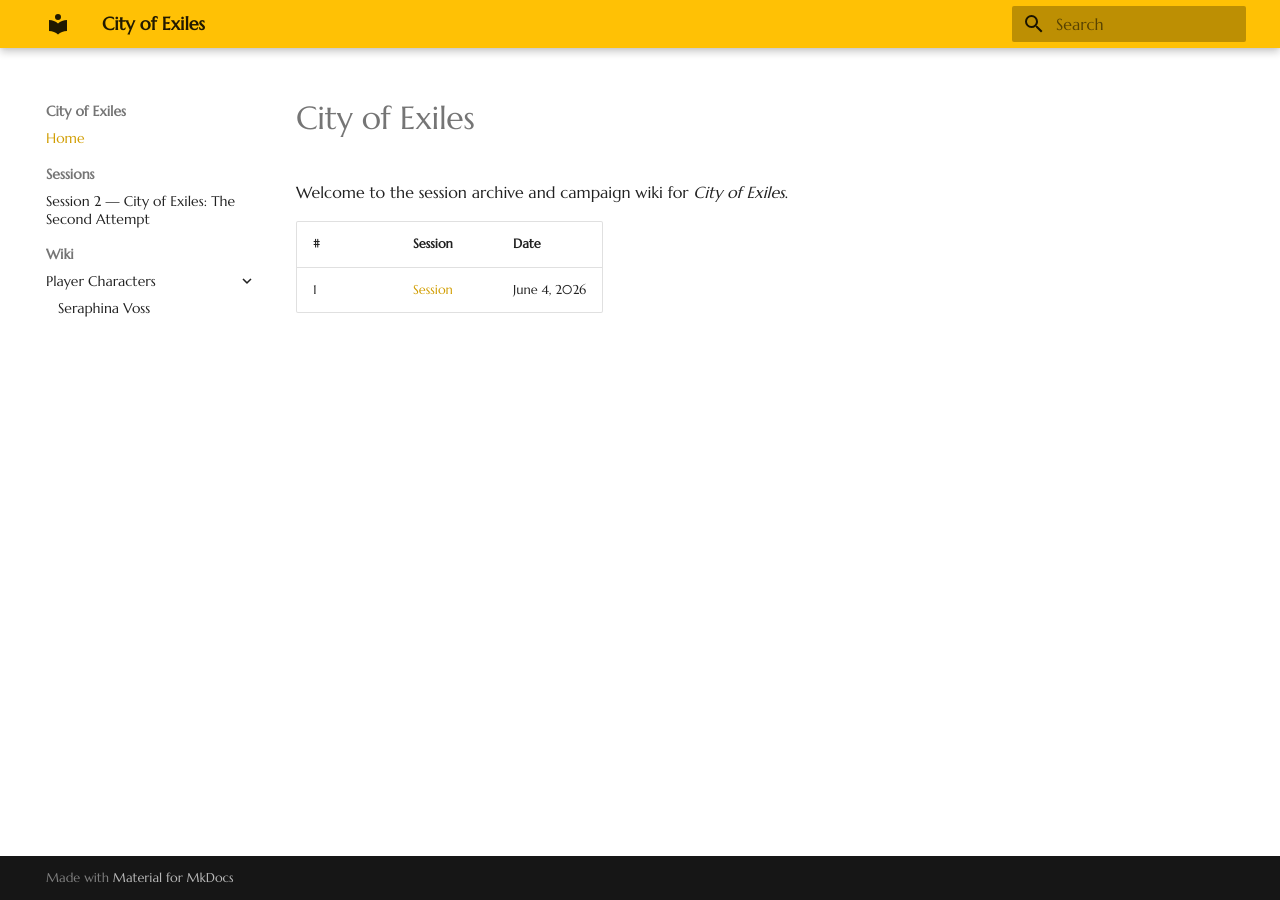
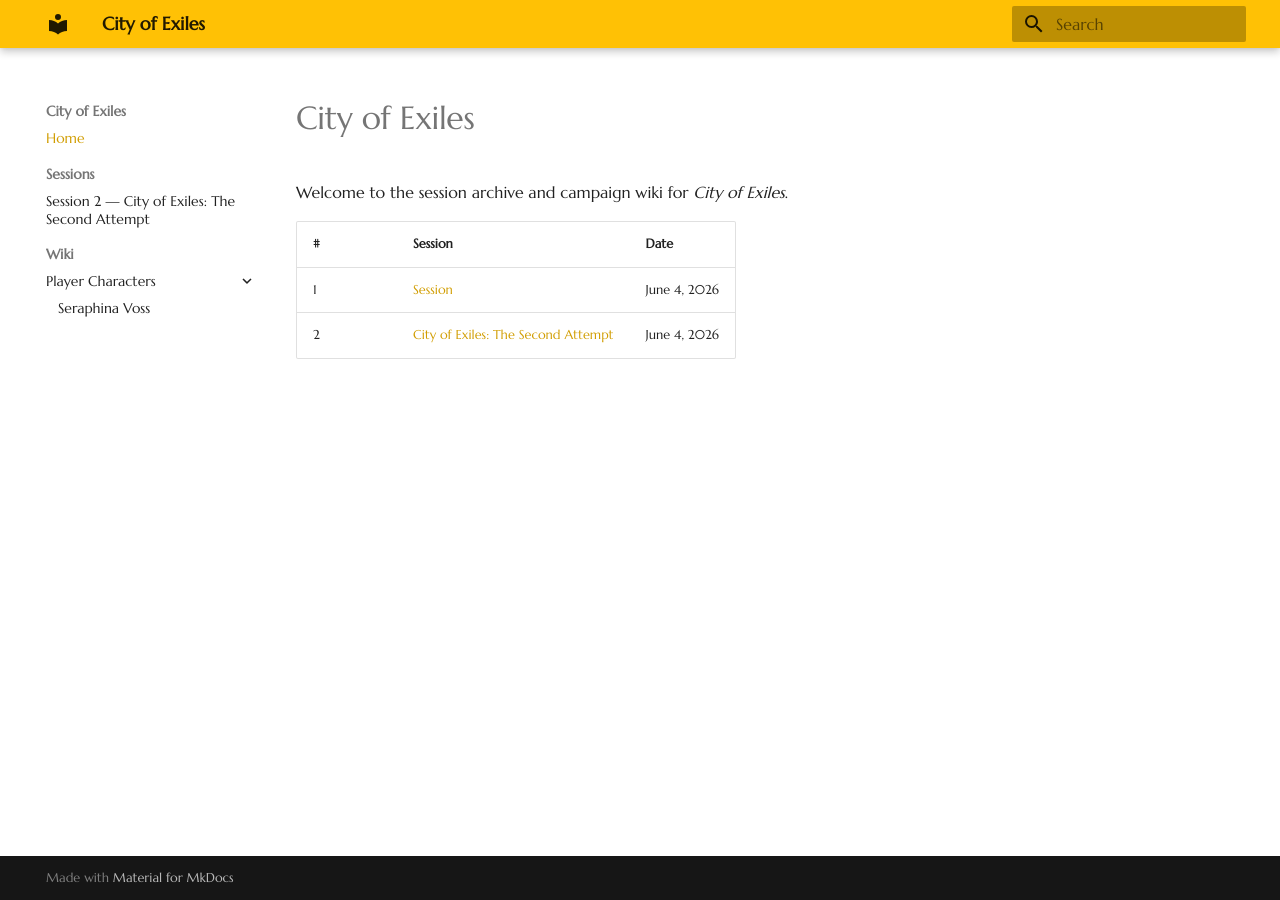
Before and after one commit to argvader/city_of_exiles, an MkDocs documentation site: the page built from docs/index.md, in a window 1280 px wide. Built offline with MkDocs 1.6.1 and Material for MkDocs 9.7.7, drawn with Linux system fonts in a browser that asks for light colours.

Commit message:
publish docs/index.md

```diff
--- a/docs/index.md
+++ b/docs/index.md
@@ -9,3 +9,4 @@ Welcome to the session archive and campaign wiki for *City of Exiles*.
 | # | Session | Date |
 | --- | --- | --- |
 | 1 | [Session](sessions/2026-06-04.md) | June 4, 2026 |
+| 2 | [City of Exiles: The Second Attempt](sessions/2026-06-04.md) | June 4, 2026 |
```
